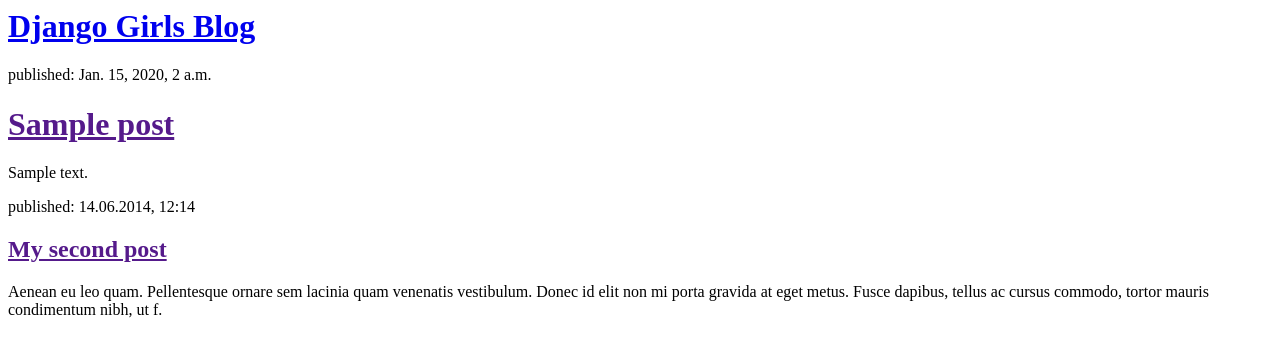
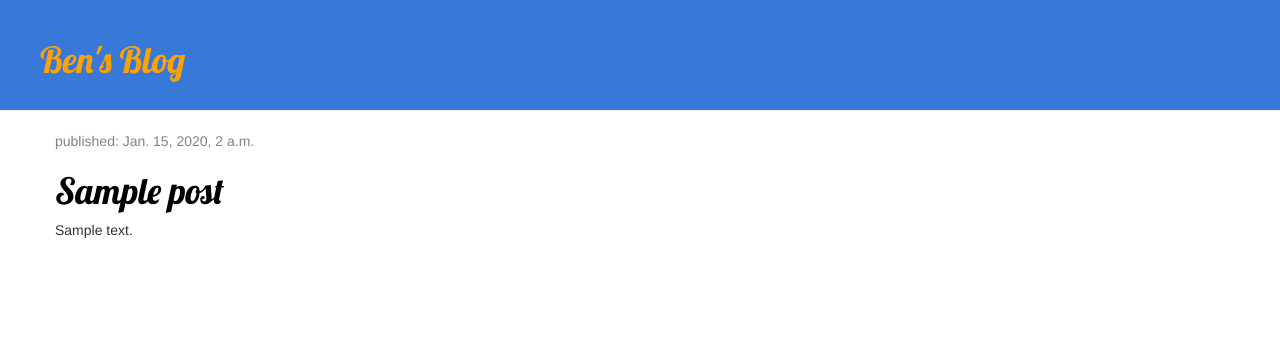
Before and after one commit to bendrapkin/djangosite, a Django app: template blog/templates/blog/post_list.html in a window 1280 px wide. Shown: the top 357 px of the page. Run offline with Django 3.2, Linux system fonts and the light colour scheme; the template is opened without the code that fills it: values that come from a table or form of the project are taken from there, others are empty; tables that the repository leaves empty hold one stand-in row (values such as "Sample post"); some libraries are stand-ins or nearby versions.

Commit message:
added style and post detail pages

```diff
--- /dev/null
+++ b/blog/static/css/blog.css
@@ -0,0 +1,43 @@
+h1 a {
+    color: #FCA205;
+    font-family: 'Lobster';
+}
+.page-header {
+    background-color: #3878d8;
+    margin-top: 0;
+    padding: 20px 20px 20px 40px;
+}
+.content {
+    margin-left: 40px;
+}
+
+h1, h2, h3, h4 {
+    font-family: 'Lobster', cursive;
+}
+
+.date {
+    color: #828282;
+}
+
+.save {
+    float: right;
+}
+
+.post-form textarea, .post-form input {
+    width: 100%;
+}
+
+.top-menu, .top-menu:hover, .top-menu:visited {
+    color: #ffffff;
+    float: right;
+    font-size: 26pt;
+    margin-right: 20px;
+}
+
+.post {
+    margin-bottom: 70px;
+}
+
+.post h1 a, .post h1 a:visited {
+    color: #000000;
+}
--- /dev/null
+++ b/blog/templates/blog/base.html
@@ -0,0 +1,26 @@
+{% load static %}
+<html>
+
+<head>
+    <link rel="stylesheet" href="//maxcdn.bootstrapcdn.com/bootstrap/3.2.0/css/bootstrap.min.css">
+    <link rel="stylesheet" href="//maxcdn.bootstrapcdn.com/bootstrap/3.2.0/css/bootstrap-theme.min.css">
+    <link href="//fonts.googleapis.com/css?family=Lobster&subset=latin,latin-ext" rel="stylesheet" type="text/css">
+    <link rel="stylesheet" href="{% static 'css/blog.css' %}">
+    <title>Ben's blog</title>
+</head>
+
+<body>
+    <div class="page-header">
+        <h1><a href="/">Ben's Blog</a></h1>
+    </div>
+    <div class="content container">
+        <div class="row">
+            <div class="col-md-8">
+            {% block content %}
+            {% endblock %}
+            </div>
+        </div>
+    </div>
+</body>
+
+</html>
--- a/blog/templates/blog/post_list.html
+++ b/blog/templates/blog/post_list.html
@@ -1,26 +1,13 @@
-<html>
-    <head>
-        <title>Ben's blog</title>
-    </head>
-    <body>
-        <div>
-            <h1><a href="/">Django Girls Blog</a></h1>
+{% extends 'blog/base.html' %}
+
+{% block content %}
+    {% for post in posts %}
+        <div class="post">
+            <div class="date">
+                <p>published: {{ post.published_date }}</p>
+            </div>
+            <h1><a href="{% url 'post_detail' pk=post.pk %}">{{ post.title }}</a></h1>
+            <p>{{ post.text|linebreaksbr }}</p>
         </div>
-
-        <div>
-            {% for post in posts %}
-                <div>
-                    <p>published: {{ post.published_date }}</p>
-                    <h1><a href="">{{ post.title }}</a></h1>
-                    <p>{{ post.text|linebreaksbr }}</p>
-                </div>
-            {% endfor %}
-        </div>
-
-        <div>
-            <p>published: 14.06.2014, 12:14</p>
-            <h2><a href="">My second post</a></h2>
-            <p>Aenean eu leo quam. Pellentesque ornare sem lacinia quam venenatis vestibulum. Donec id elit non mi porta gravida at eget metus. Fusce dapibus, tellus ac cursus commodo, tortor mauris condimentum nibh, ut f.</p>
-        </div>
-    </body>
-</html>
+    {% endfor %}
+{% endblock %}
--- a/blog/urls.py
+++ b/blog/urls.py
@@ -3,4 +3,5 @@ from . import views
 
 urlpatterns = [
     path('', views.post_list, name='post_list'),
+    path('post/<int:pk>/', views.post_detail, name='post_detail'),
 ]
--- a/blog/views.py
+++ b/blog/views.py
@@ -1,7 +1,11 @@
-from django.shortcuts import render
+from django.shortcuts import render, get_object_or_404
 from .models import Post
 from django.utils import timezone
 
 def post_list(request):
     posts = Post.objects.filter(published_date__lte=timezone.now()).order_by('published_date')
     return render(request, 'blog/post_list.html', {'posts': posts})
+
+def post_detail(request, pk):
+    post = get_object_or_404(Post, pk=pk)
+    return render(request, 'blog/post_detail.html', {'post': post})
```
Also changed, not shown: blog/templates/blog/post_detail.html (added, +13 -0 lines).
